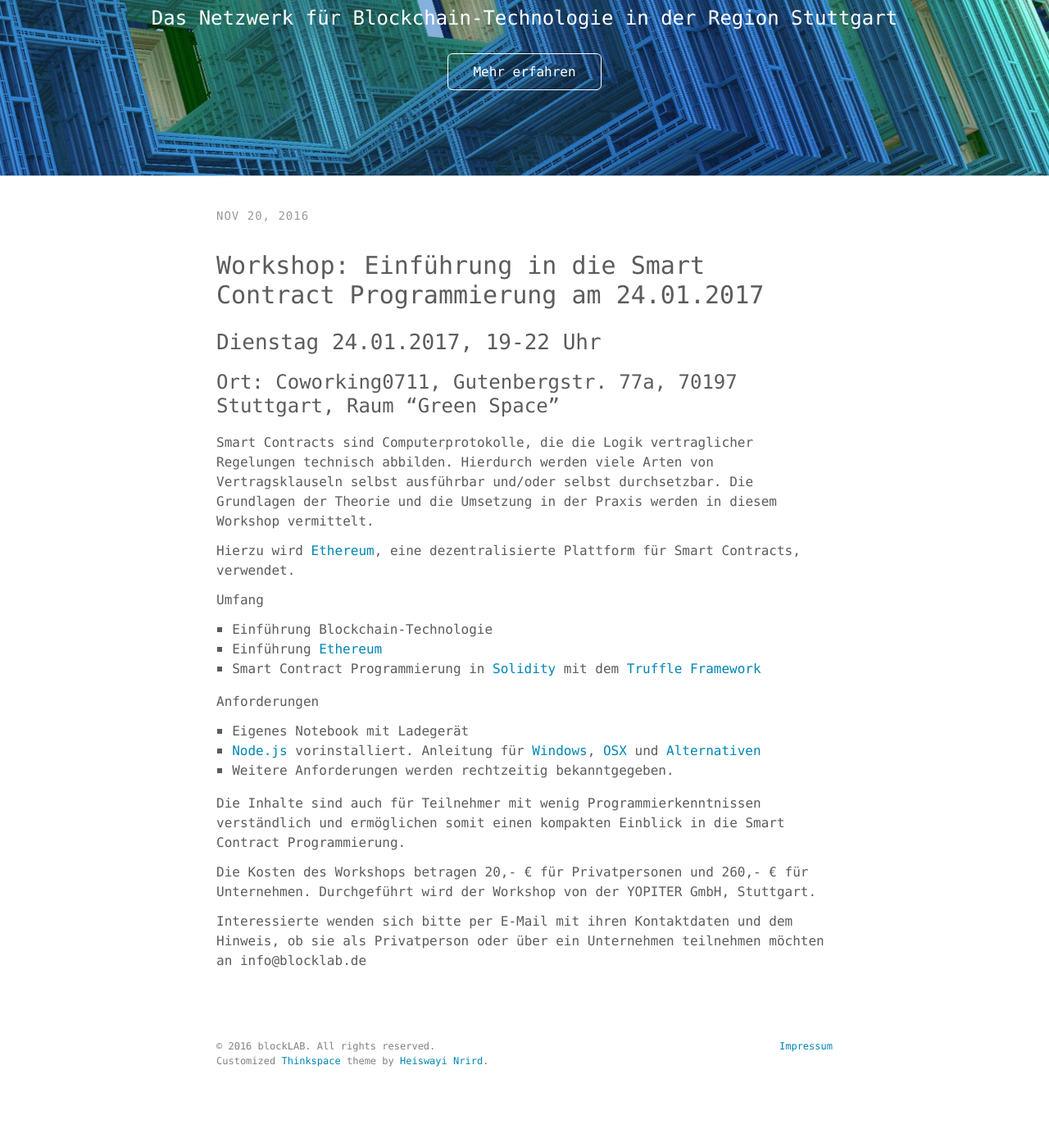
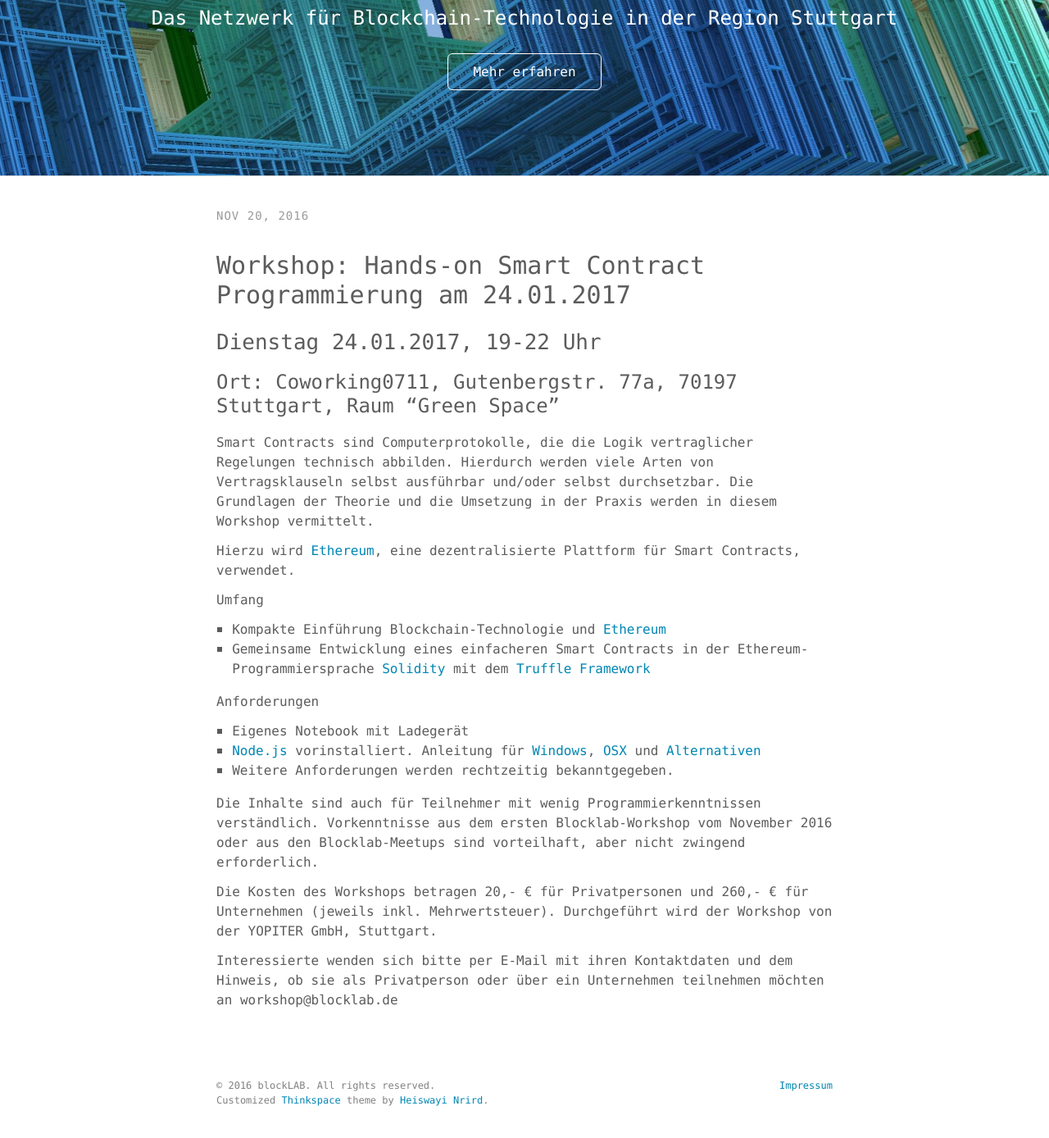
Before and after one commit to blocklab/site, a Jekyll site: the page built from _posts/2016-11-20-introduction-smart-contracts.md, in a window 1280 px wide and 1400 px high, scrolled down 208 px. Shown: the top 1388 px of the window at 82% size. Built offline with Jekyll 4.4.1, drawn with Linux system fonts in a browser that asks for light colours; before the commit the page ends 1560 px from its top, so only the background shows below that.

Commit message:
Updated description and details of workshop

```diff
--- a/_posts/2016-11-20-introduction-smart-contracts.md
+++ b/_posts/2016-11-20-introduction-smart-contracts.md
@@ -1,6 +1,6 @@
 ---
 layout: post
-title: "Workshop: Einführung in die Smart Contract Programmierung am 24.01.2017"
+title: "Workshop: Hands-on Smart Contract Programmierung am 24.01.2017"
 ---
 
 ## Dienstag 24.01.2017, 19-22 Uhr
@@ -13,9 +13,8 @@ Hierzu wird [Ethereum](https://www.ethereum.org/), eine dezentralisierte Plattfo
 
 Umfang
 
-* Einführung Blockchain-Technologie
-* Einführung [Ethereum](https://www.ethereum.org/)
-* Smart Contract Programmierung in [Solidity](https://solidity.readthedocs.io) mit dem [Truffle Framework](https://truffle.readthedocs.io)
+* Kompakte Einführung Blockchain-Technologie und [Ethereum](https://www.ethereum.org/)
+* Gemeinsame Entwicklung eines einfacheren Smart Contracts in der Ethereum-Programmiersprache [Solidity](https://solidity.readthedocs.io) mit dem [Truffle Framework](https://truffle.readthedocs.io)
 
 Anforderungen
 
@@ -23,8 +22,8 @@ Anforderungen
 * [Node.js](https://nodejs.org/) vorinstalliert. Anleitung für [Windows](https://nodejs.org/en/download/package-manager/#windows), [OSX](https://nodejs.org/en/download/package-manager/#osx) und [Alternativen](https://nodejs.org/en/download/package-manager/)
 * Weitere Anforderungen werden rechtzeitig bekanntgegeben.
 
-Die Inhalte sind auch für Teilnehmer mit wenig Programmierkenntnissen verständlich und ermöglichen somit einen kompakten Einblick in die Smart Contract Programmierung.
+Die Inhalte sind auch für Teilnehmer mit wenig Programmierkenntnissen verständlich. Vorkenntnisse aus dem ersten Blocklab-Workshop vom November 2016 oder aus den Blocklab-Meetups sind vorteilhaft, aber nicht zwingend erforderlich.
 
-Die Kosten des Workshops betragen 20,- € für Privatpersonen und 260,- € für Unternehmen. Durchgeführt wird der Workshop von der YOPITER GmbH, Stuttgart.
+Die Kosten des Workshops betragen 20,- € für Privatpersonen und 260,- € für Unternehmen (jeweils inkl. Mehrwertsteuer). Durchgeführt wird der Workshop von der YOPITER GmbH, Stuttgart.
 
-Interessierte wenden sich bitte per E-Mail mit ihren Kontaktdaten und dem Hinweis, ob sie als Privatperson oder über ein Unternehmen teilnehmen möchten an info@blocklab.de
+Interessierte wenden sich bitte per E-Mail mit ihren Kontaktdaten und dem Hinweis, ob sie als Privatperson oder über ein Unternehmen teilnehmen möchten an workshop@blocklab.de
```
